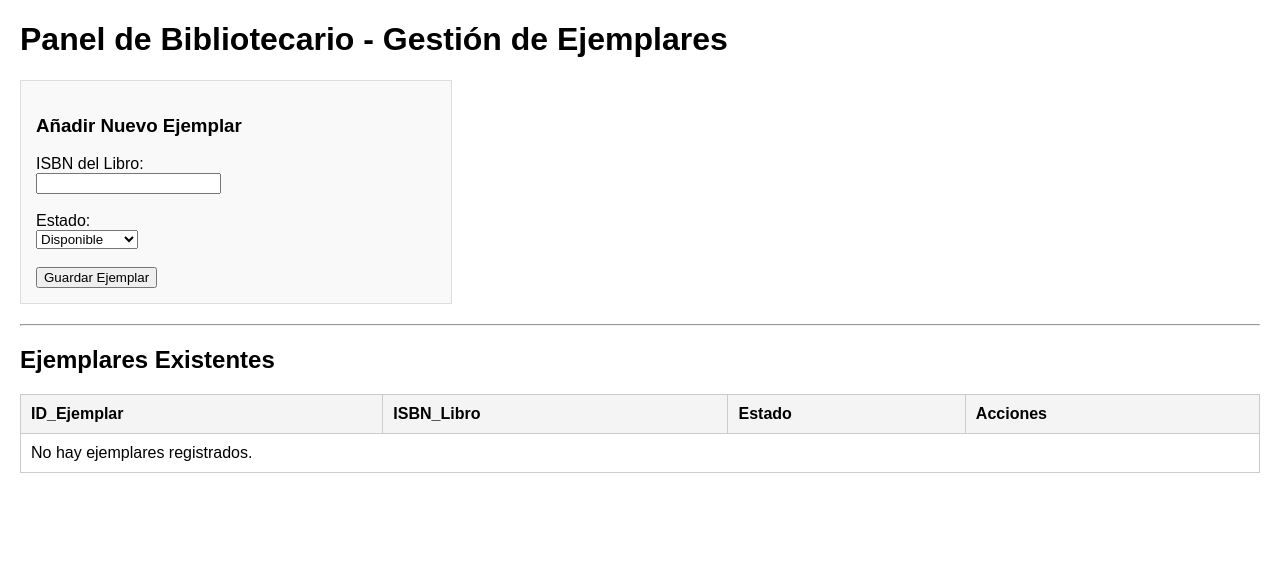
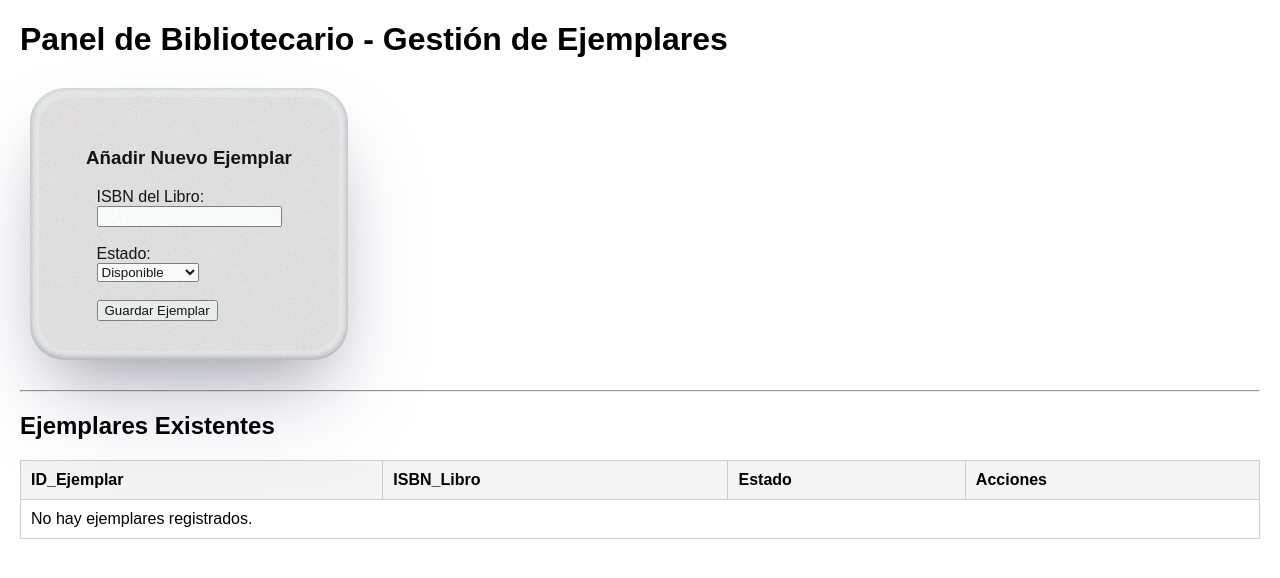
Before and after one commit to samuelperez7/bibliotecaWeb, a PHP site: page /php/gestionEjemplares.php in a window 1280 px wide. Shown: the top 578 px of the page. Run offline with PHP 8.4, Linux system fonts and the light colour scheme; data that the repository does not hold is empty.

Commit message:
Recomposicion menor

```diff
--- a/index.php
+++ b/index.php
@@ -3,7 +3,7 @@
     <head>
         <meta charset="UTF-8">
         <title>Iniciar sesión</title>
-        <link rel="stylesheet" href="style/login.css">
+        <link rel="stylesheet" href="./style/login.css">
     </head>
     <body>
         <div class="contenedor-login">
--- a/php/gestionEjemplares.php
+++ b/php/gestionEjemplares.php
@@ -50,23 +50,15 @@ try {
 <head>
     <meta charset="UTF-8">
     <meta name="viewport" content="width=device-width, initial-scale=1.0">
+    <link rel="stylesheet" href="../style/style.css">
     <title>Gestión de Ejemplares</title>
-    <style>
-        body { font-family: Arial, sans-serif; margin: 20px; }
-        table { border-collapse: collapse; width: 100%; margin-top: 20px; }
-        th, td { border: 1px solid #ccc; padding: 10px; text-align: left; }
-        th { background-color: #f4f4f4; }
-        .error { color: red; }
-        .success { color: green; }
-        .form-container { background: #f9f9f9; padding: 15px; border: 1px solid #ddd; margin-bottom: 20px; max-width: 400px; }
-    </style>
 </head>
 <body>
 
     <h1>Panel de Bibliotecario - Gestión de Ejemplares</h1>
 
     <?php if (isset($_GET['mensaje'])): ?>
-        <p class="success"><?= htmlspecialchars($_GET['mensaje']) ?></p>
+        <p class="exito"><?= htmlspecialchars($_GET['mensaje']) ?></p>
     <?php endif; ?>
 
     <?php if ($error): ?>
@@ -74,25 +66,24 @@ try {
     <?php endif; ?>
 
     <!-- Formulario para AÑADIR un nuevo ejemplar -->
-    <div class="form-container">
+    <div class="card" style="width: 300px;">
+        <div class="card-overlay"></div>
+        <div class="card-inner">
         <h3>Añadir Nuevo Ejemplar</h3>
         <form action="gestionEjemplares.php" method="POST">
             <input type="hidden" name="accion" value="añadir">
-
             <label for="isbn">ISBN del Libro:</label><br>
             <input type="text" id="isbn" name="isbn" required><br><br>
-
             <label for="estado">Estado:</label><br>
             <select id="estado" name="estado">
                 <option value="Disponible">Disponible</option>
                 <option value="Prestado">Prestado</option>
                 <option value="Dado de baja">Dado de baja</option>
             </select><br><br>
-
             <button type="submit">Guardar Ejemplar</button>
         </form>
+        </div>
     </div>
-
     <hr>
 
     <!-- Tabla para LISTAR, BORRAR y EDITAR -->
@@ -115,13 +106,10 @@ try {
                         <td><?= htmlspecialchars($ejemplar['Estado']) ?></td>
                         <td>
                             <!-- Enlace para Borrar -->
-                            <a href="gestionEjemplares.php?borrar=<?= $ejemplar['Id_Ejemplar'] ?>"
-                               onclick="return confirm('¿Estás seguro de que quieres borrar este ejemplar?');"
-                               style="color: red; text-decoration: none; margin-right: 10px;">Borrar</a>
+                            <a href="gestionEjemplares.php?borrar=<?= $ejemplar['Id_Ejemplar'] ?>" onclick="return confirm('¿Estás seguro de que quieres borrar este ejemplar?');" style="color: red; text-decoration: none; margin-right: 10px;">Borrar</a>
 
                             <!-- Enlace para ir a una página de edición -->
-                            <a href="editarEjemplar.php?id=<?= $ejemplar['Id_Ejemplar'] ?>"
-                               style="color: blue; text-decoration: none;">Editar</a>
+                            <a href="editarEjemplar.php?id=<?= $ejemplar['Id_Ejemplar'] ?>" style="color: blue; text-decoration: none;">Editar</a>
                         </td>
                     </tr>
                 <?php endforeach; ?>
--- a/style/cards.css
+++ b/style/style.css
@@ -1,4 +1,22 @@
-/* From Uiverse.io by LilaRest */
+body {
+	font-family: Arial, sans-serif;
+	margin: 20px;
+}
+table {
+	border-collapse: collapse;
+	width: 100%;
+	margin-top: 20px;
+}
+th, td {
+	border: 1px solid #ccc;
+	padding: 10px;
+	text-align: left;
+}
+th {
+	background-color: #f4f4f4;
+}
+
+/* Tarjetas */
 .card {
 	--bg: #e8e8e8;
 	--contrast: #e2e0e0;
@@ -11,6 +29,7 @@
 		rgba(50, 50, 93, 0.25) 0px 50px 100px -20px,
 		rgba(0, 0, 0, 0.3) 0px 30px 60px -30px,
 		rgba(10, 37, 64, 0.35) 0px -2px 6px 0px inset;
+	margin: 30px 10px;
 }
 
 .card-overlay {
@@ -30,17 +49,20 @@
 	display: -webkit-box;
 	display: -ms-flexbox;
 	display: flex;
+	flex-direction: column;
 	justify-content: center;
-	align-items: center;
+	align-items: left;
 	overflow: hidden;
-	width: 190px;
 	height: 254px;
 	background-color: var(--contrast);
 	border-radius: 30px;
-	/* Content style */
-	font-size: 30px;
-	font-weight: 900;
-	color: #c7c4c4;
-	text-align: center;
-	font-family: monospace;
+	align-items: center;
 }
+
+/* Mensajes */
+.error {
+	color: red;
+}
+.exito {
+	color: green;
+}
```
Also changed, not shown: style/login.css (+16 -1 lines).
